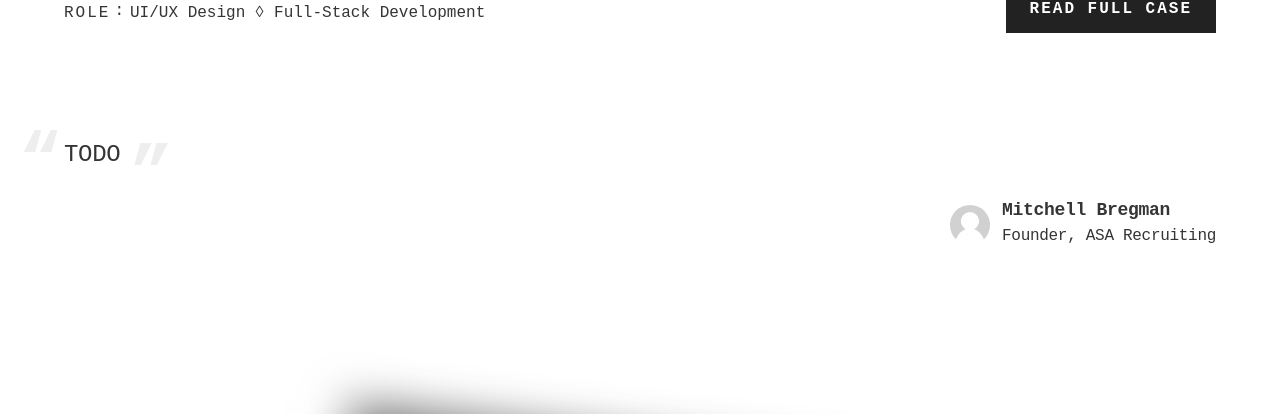
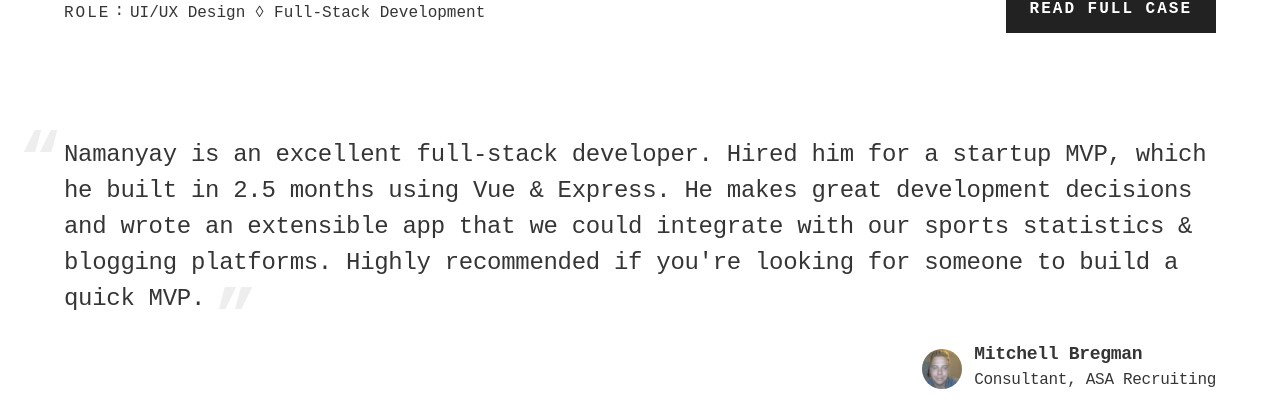
Before and after one commit to namanyayg/nmn.gl, a Vue app in the folder front/: page / in a window 1280 px wide. Shown: the part 1559-1973 px from the top of the page. Built offline with nearby package versions, Linux system fonts and the light colour scheme; grey boxes are pictures that could not be loaded; a web font is replaced by a local one.

Commit message:
Add client images

```diff
--- a/front/src/components/Works/data.js
+++ b/front/src/components/Works/data.js
@@ -12,7 +12,7 @@ export default {
       by: {
         name: 'John Green',
         post: 'Partner, Incrane Technologies',
-        avatar: 'avatar.jpg'
+        avatar: 'john-green.jpg'
       }
     }
   },
@@ -46,11 +46,11 @@ export default {
     role: ['UI/UX Design', 'Full-Stack Development'],
     subtitle: `Helping exemplary athletes succeed with collegiate recruiters`,
     quote: {
-      content: `TODO`,
+      content: `Namanyay is an excellent full-stack developer. Hired him for a startup MVP, which he built in 2.5 months using Vue & Express. He makes great development decisions and wrote an extensible app that we could integrate with our sports statistics & blogging platforms. Highly recommended if you're looking for someone to build a quick MVP.`,
       by: {
         name: 'Mitchell Bregman',
-        post: 'Founder, ASA Recruiting',
-        avatar: 'avatar.jpg'
+        post: 'Consultant, ASA Recruiting',
+        avatar: 'mitchell-bregman.jpg'
       }
     },
     description: [
```
Also changed, not shown: front/static/clients/john-green.jpg (added), front/static/clients/mitchell-bregman.jpg (added).
